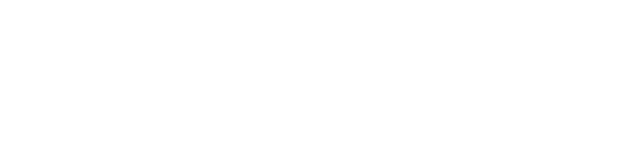
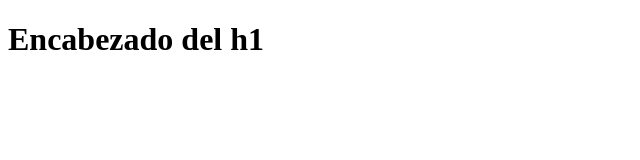
Before and after one commit to callmepoxo/ProyectoWeb, a plain HTML site: page index.html in a window 1280 px wide. Shown: the whole page, without its empty margins (0-640 px from the left). Drawn offline with Linux system fonts and the light colour scheme.

Commit message:
Agregando encabezado

```diff
--- a/index.html
+++ b/index.html
@@ -7,6 +7,6 @@
     <title>Document</title>
 </head>
 <body>
-
+    <h1>Encabezado del h1</h1>
 </body>
 </html>
```
